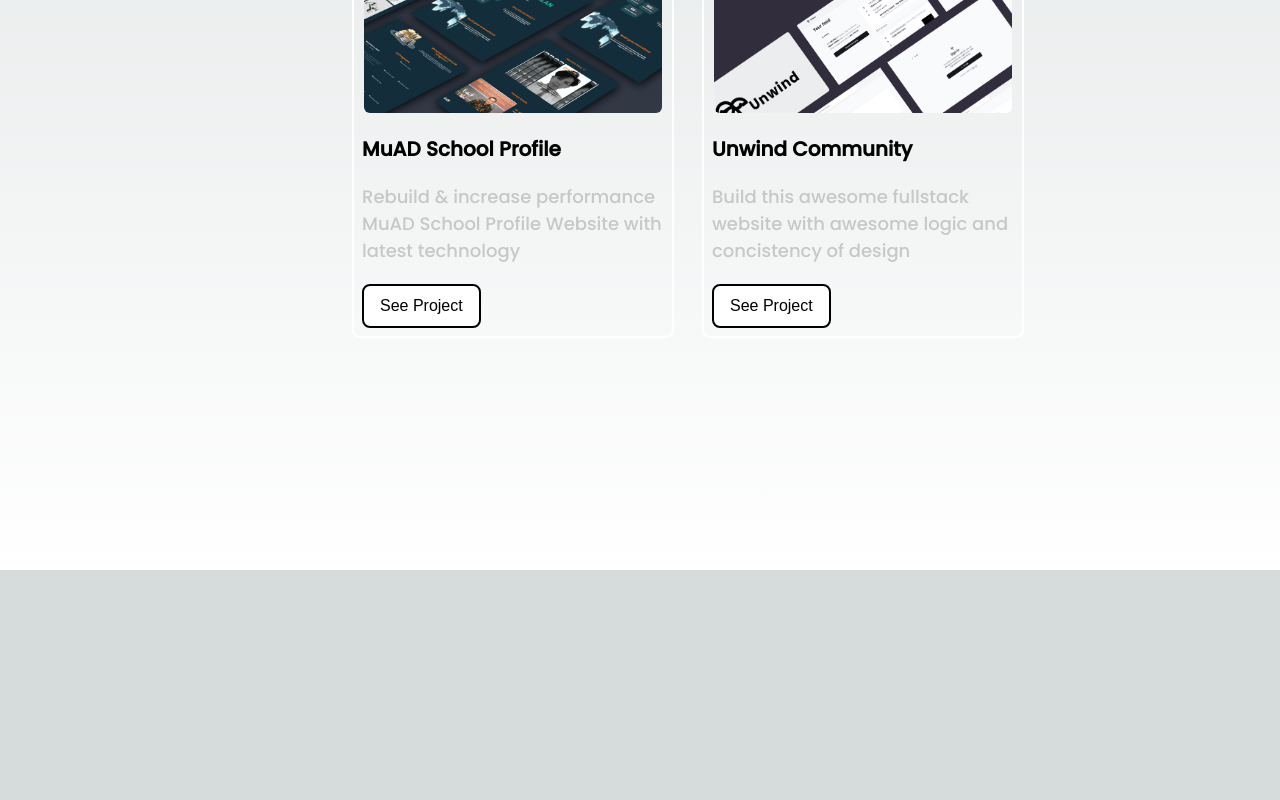
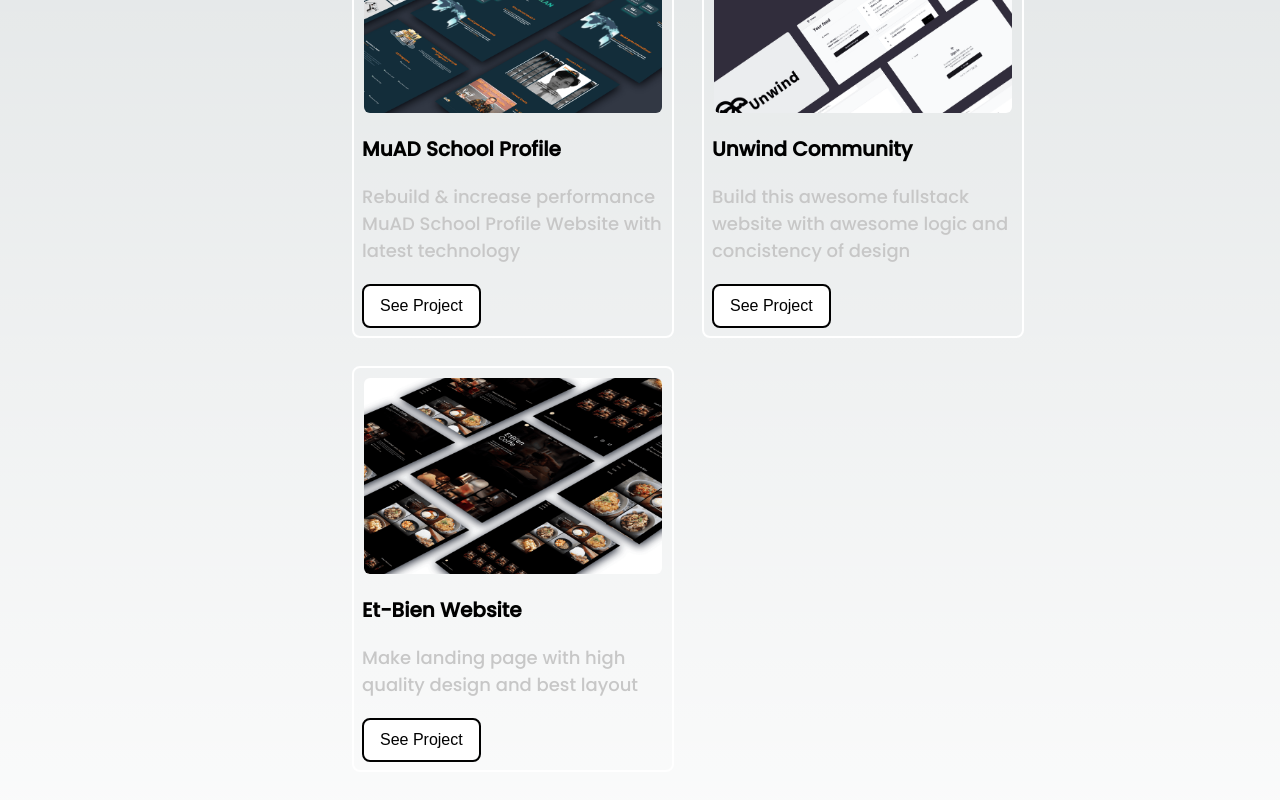
Before and after one commit to muhamyusuf/wupxy., a Next.js app: page /portofolio in a window 1280 px wide. Shown: the part 657-1457 px from the top of the page. Before the commit the page ends 1227 px from the top, so only its background shows below. Built offline with nearby package versions, Linux system fonts and the light colour scheme; a web font is replaced by a local one.

Commit message:
add 1 portofolio landing page, and fix some stying

```diff
--- a/src/app/blog/[slug]/page.tsx
+++ b/src/app/blog/[slug]/page.tsx
@@ -33,6 +33,7 @@
         <p className="descriptionBlog">{doc.description}</p>
         <p className="text-[12px] text-gray">Published at {doc.date}</p>
       </div>
+
       <div className="w-full h-[0.5px] bg-gray"></div>
 
       <div className="text-justify paragraphContainer descriptionBlog">
--- a/src/app/layout.tsx
+++ b/src/app/layout.tsx
@@ -17,6 +17,7 @@
       <body>
         <div className="relative flex items-center">
           <Navbar />
+
           <div className="px-4 py-10 tablet:py-30 laptop:py-40 tablet:px-8 ml-0 tablet:ml-[200px] laptop:ml-[320px]">
             {children}
           </div>
--- a/src/app/page.tsx
+++ b/src/app/page.tsx
@@ -14,6 +14,7 @@
             height={150}
             className="object-cover rounded-full w-30 h-30 aspect-square grayscale"
           />
+
           <div className="flex flex-col">
             <h1 className="heading1">Muhammad Yusuf</h1>
             <p className="mt-1 description">Web developer</p>
--- a/src/app/portofolio/page.tsx
+++ b/src/app/portofolio/page.tsx
@@ -37,11 +37,19 @@
               image="/assets/images/website_MuAD.png"
               link="https://muadwebsite.vercel.app"
             />
+
             <Card
               title="Unwind Community"
               description="Build this awesome fullstack website with awesome logic and concistency of design"
               image="/assets/images/unwind_website.png"
               link="https://unwind-community.vercel.app"
+            />
+
+            <Card
+              title="Et-Bien Website"
+              description="Make landing page with high quality design and best layout"
+              image="/assets/images/etbien-website.png"
+              link="https://et-bien.vercel.app"
             />
           </div>
         </div>
--- a/src/components/ui/Card.tsx
+++ b/src/components/ui/Card.tsx
@@ -21,6 +21,7 @@
         className="object-cover w-full h-[200px] border-2 rounded-lg aspect-full"
         priority
       />
+
       <h3 className="mt-5 heading3">{title}</h3>
 
       <div className="flex flex-col gap-3 mt-5 tablet:gap-5">
```
Also changed, not shown: src/app/globals.css (+0 -14 lines), public/assets/images/etbien-website.png (added).
